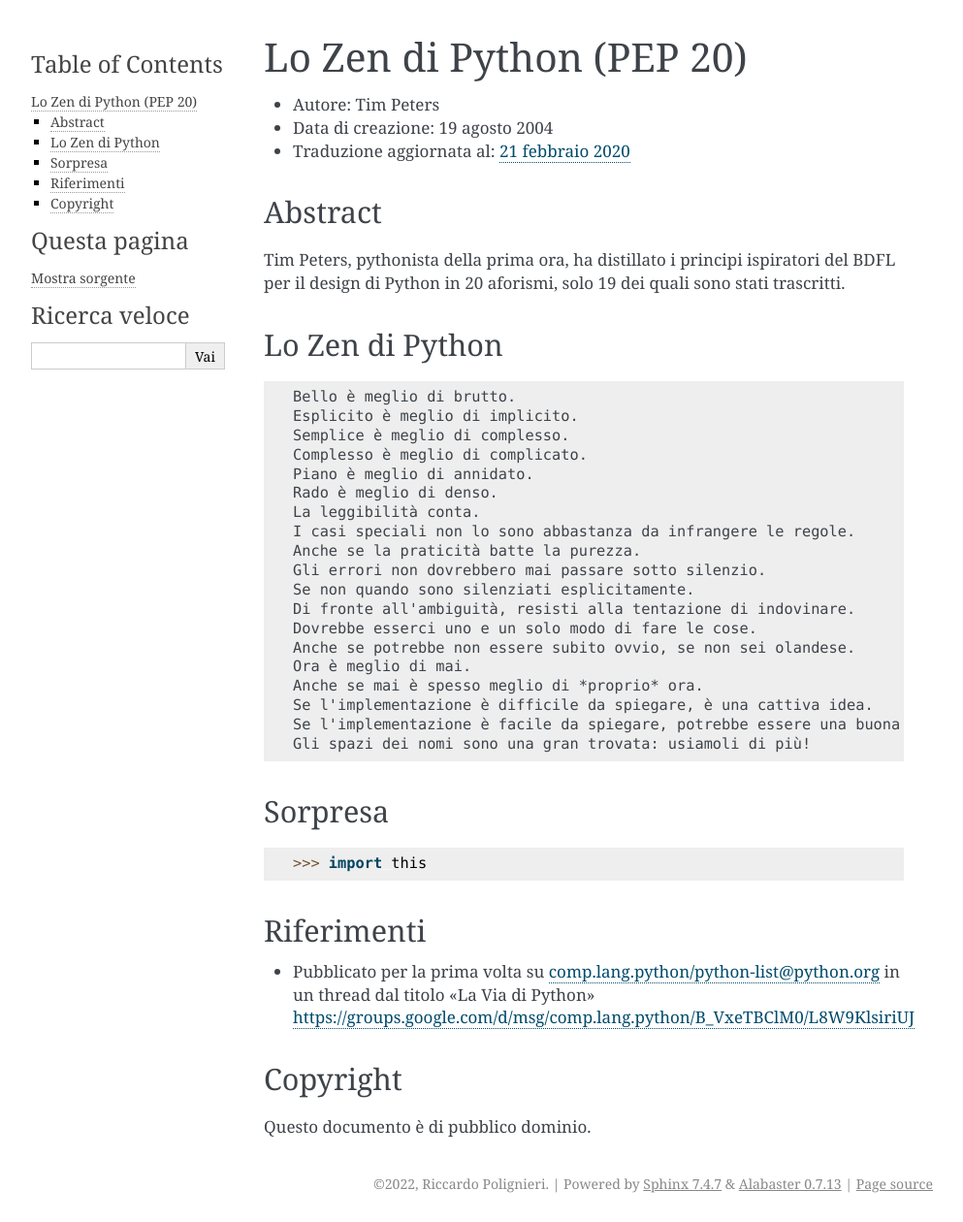
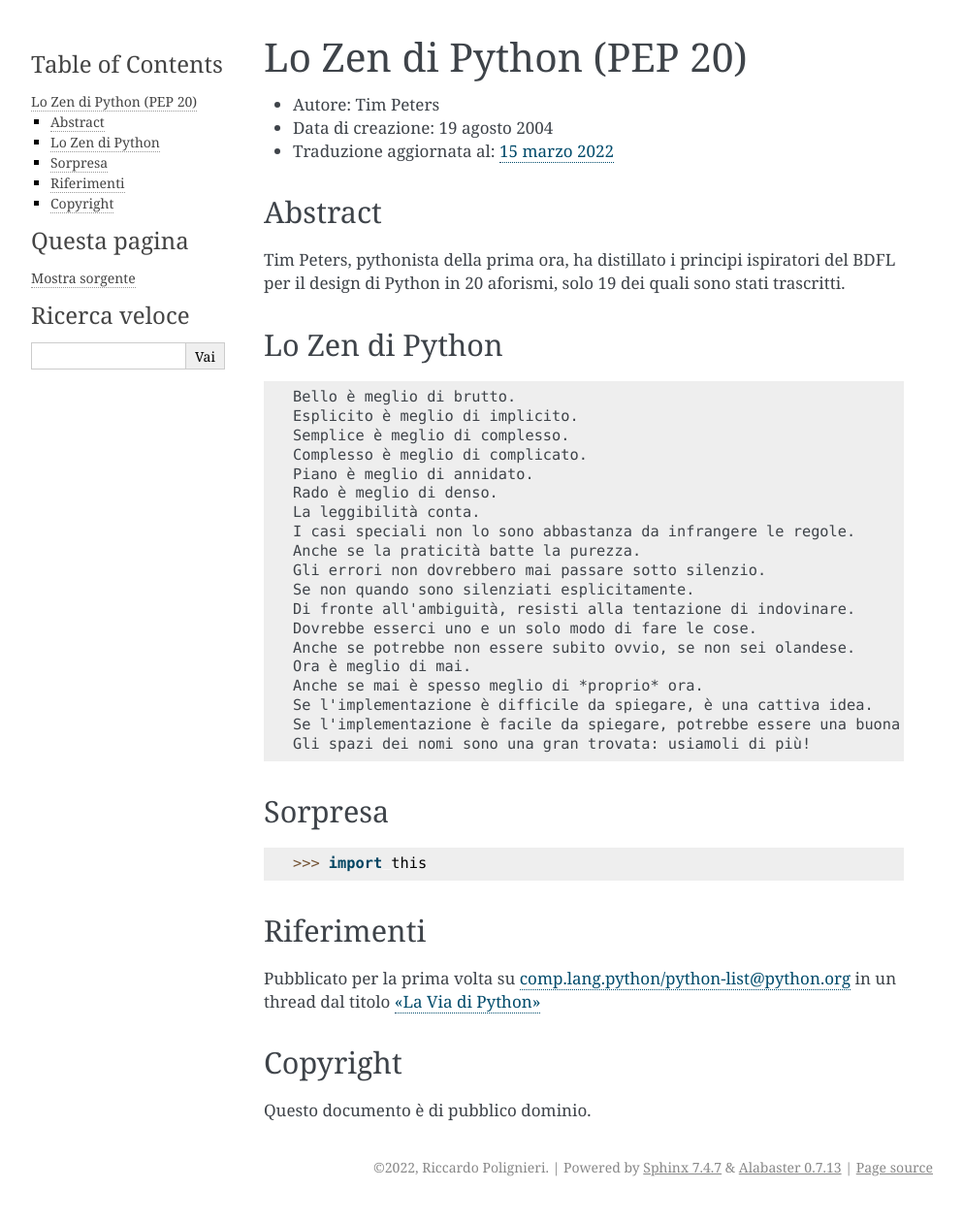
Before and after one commit to ricpol/pymisc-it, a Sphinx documentation site: the page built from docs/source/pep-0020.rst, in a window 1280 px wide. Shown: the whole page at 97% size, without its empty margins (148-1141 px from the left). Built offline with Sphinx 7.4.7, drawn with Linux system fonts in a browser that asks for light colours.

Commit message:
pep 20 synced to commit 851a4a3

```diff
--- a/docs/source/pep-0020.rst
+++ b/docs/source/pep-0020.rst
@@ -3,7 +3,7 @@
 
 - Autore: Tim Peters
 - Data di creazione: 19 agosto 2004
-- Traduzione aggiornata al: `21 febbraio 2020 <https://github.com/python/peps/commits/main/pep-0020.txt>`_
+- Traduzione aggiornata al: `15 marzo 2022 <https://github.com/python/peps/commits/main/pep-0020.txt>`_
 
 Abstract
 --------
@@ -15,7 +15,7 @@
 Lo Zen di Python
 ----------------
 
-.. code-block:: none
+.. code-block:: text
 
     Bello è meglio di brutto.
     Esplicito è meglio di implicito.
@@ -48,9 +48,9 @@
 Riferimenti
 -----------
 
-* Pubblicato per la prima volta su comp.lang.python/python-list@python.org
-  in un thread dal titolo "La Via di Python"
-  https://groups.google.com/d/msg/comp.lang.python/B_VxeTBClM0/L8W9KlsiriUJ
+Pubblicato per la prima volta su comp.lang.python/python-list@python.org
+in un thread dal titolo `"La Via di Python"
+<https://groups.google.com/d/msg/comp.lang.python/B_VxeTBClM0/L8W9KlsiriUJ>`__
 
 
 Copyright
```
